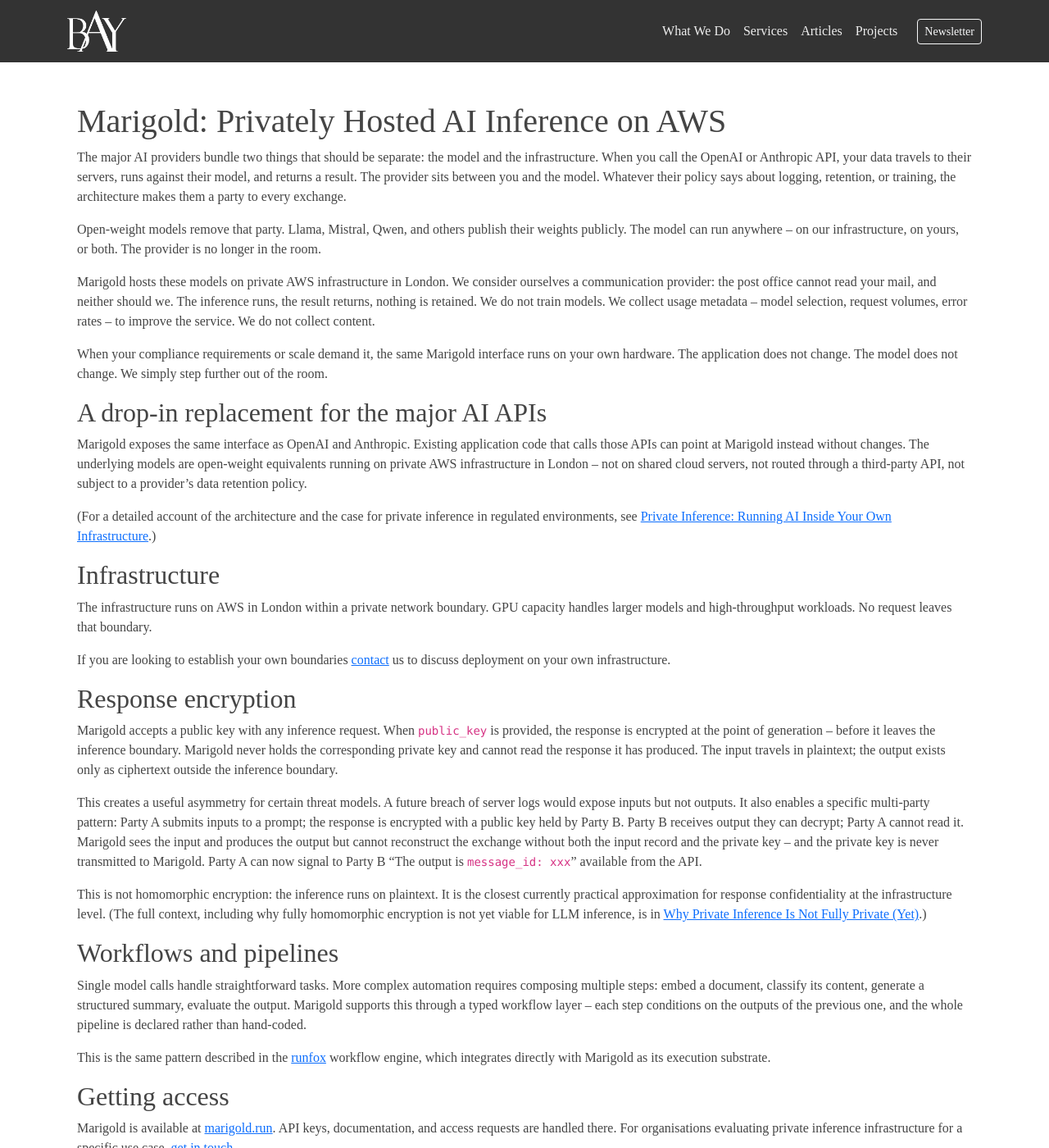
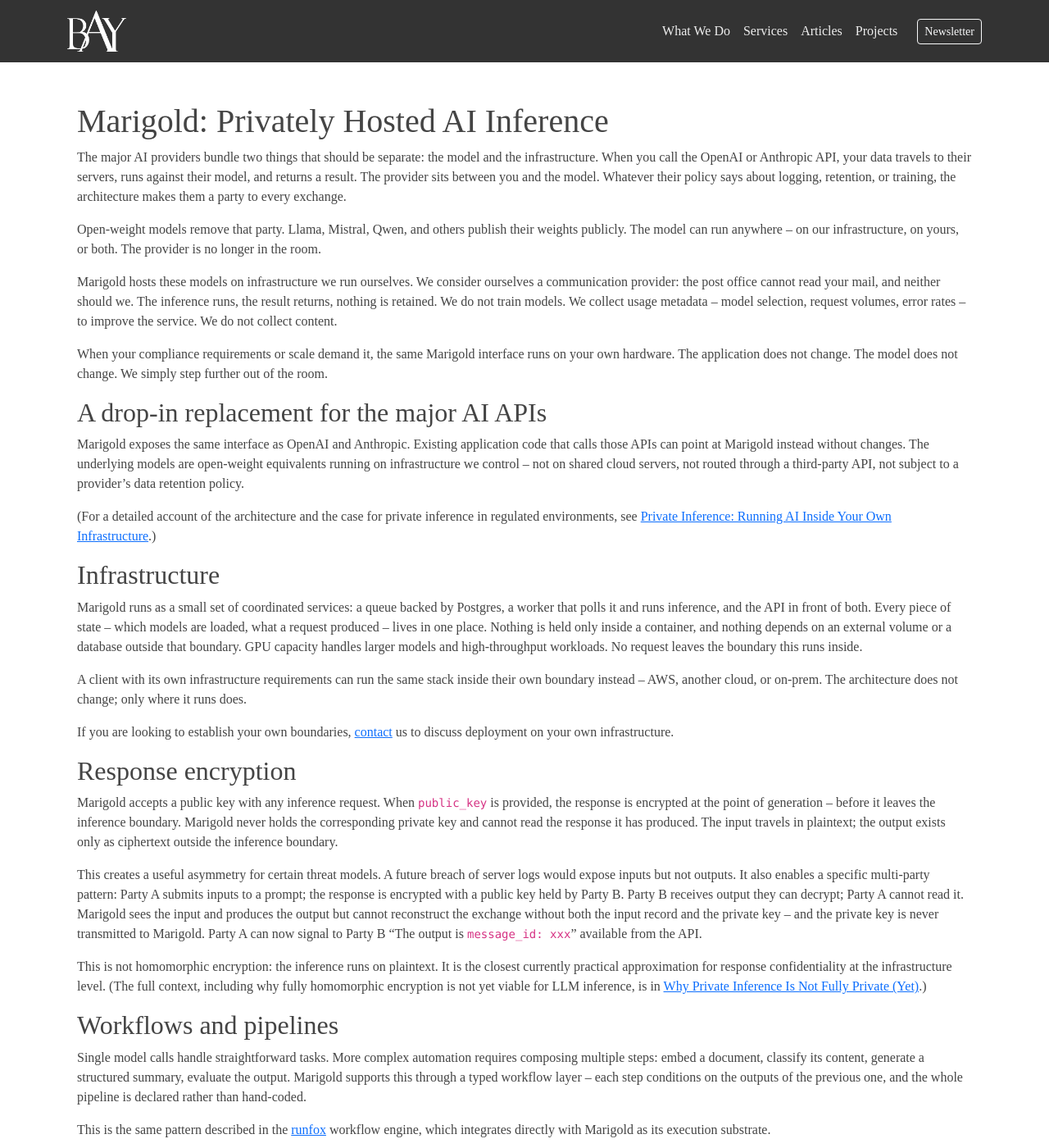
Before and after one commit to bayinfosys/bayinfosys.github.io, a Jekyll site: the page built from _posts/2026-01-01-64-marigold.md, in a window 1280 px wide and 1400 px high. Shown: the whole window at 82% size. Built offline with Jekyll 4.4.1, drawn with Linux system fonts in a browser that asks for light colours.

Commit message:
update marigold article

```diff
--- a/_posts/2026-01-01-64-marigold.md
+++ b/_posts/2026-01-01-64-marigold.md
@@ -1,10 +1,10 @@
 ---
 date: 2026-05-09
 layout: article
-title: "Marigold: Privately Hosted AI Inference on AWS"
+title: "Marigold: Privately Hosted AI Inference"
 description: "A drop-in replacement for OpenAI and Anthropic endpoints,
-running open-weight models on private AWS infrastructure in London.
-Your data does not leave your network. We do not train on it."
+running open-weight models on infrastructure we control. Your data does
+not leave our boundary. We do not train on it."
 keywords: ["private inference", "private ai hosting", "open weight models", "self-hosted llm", "data sovereignty", "private inference hosting", "hosted inference", "private cloud inference", "private ai infrastructure", "open weight models"]
 topic: "Developer Tools"
 related:
@@ -16,7 +16,7 @@
   - 80-falling-token-prices
 ---
 
-# Marigold: Privately Hosted AI Inference on AWS
+# Marigold: Privately Hosted AI Inference
 
 The major AI providers bundle two things that should be separate: the model
 and the infrastructure. When you call the OpenAI or Anthropic API, your data
@@ -29,7 +29,7 @@
 their weights publicly. The model can run anywhere -- on our infrastructure, on
 yours, or both. The provider is no longer in the room.
 
-Marigold hosts these models on private AWS infrastructure in London. We consider
+Marigold hosts these models on infrastructure we run ourselves. We consider
 ourselves a communication provider: the post office cannot read your mail, and
 neither should we. The inference runs, the result returns, nothing is retained.
 We do not train models. We collect usage metadata -- model selection, request
@@ -44,8 +44,8 @@
 Marigold exposes the same interface as OpenAI and Anthropic. Existing
 application code that calls those APIs can point at Marigold instead
 without changes. The underlying models are open-weight equivalents running
-on private AWS infrastructure in London -- not on shared cloud servers, not
-routed through a third-party API, not subject to a provider's data retention
+on infrastructure we control -- not on shared cloud servers, not routed
+through a third-party API, not subject to a provider's data retention
 policy.
 
 (For a detailed account of the architecture and the case for private inference
@@ -54,11 +54,19 @@
 
 ## Infrastructure
 
-The infrastructure runs on AWS in London within a private network boundary.
-GPU capacity handles larger models and high-throughput workloads. No request
-leaves that boundary.
+Marigold runs as a small set of coordinated services: a queue backed by
+Postgres, a worker that polls it and runs inference, and the API in front
+of both. Every piece of state -- which models are loaded, what a request
+produced -- lives in one place. Nothing is held only inside a container,
+and nothing depends on an external volume or a database outside that
+boundary. GPU capacity handles larger models and high-throughput
+workloads. No request leaves the boundary this runs inside.
 
-If you are looking to establish your own boundaries [contact](https://marigold.run/#contact) us to discuss
+A client with its own infrastructure requirements can run the same stack
+inside their own boundary instead -- AWS, another cloud, or on-prem. The
+architecture does not change; only where it runs does.
+
+If you are looking to establish your own boundaries, [contact](https://marigold.run/#contact) us to discuss
 deployment on your own infrastructure.
 
 ## Response encryption
```
Also changed, not shown: _posts/2026-01-01-10-agent-memory.md (+24 -2 lines).
